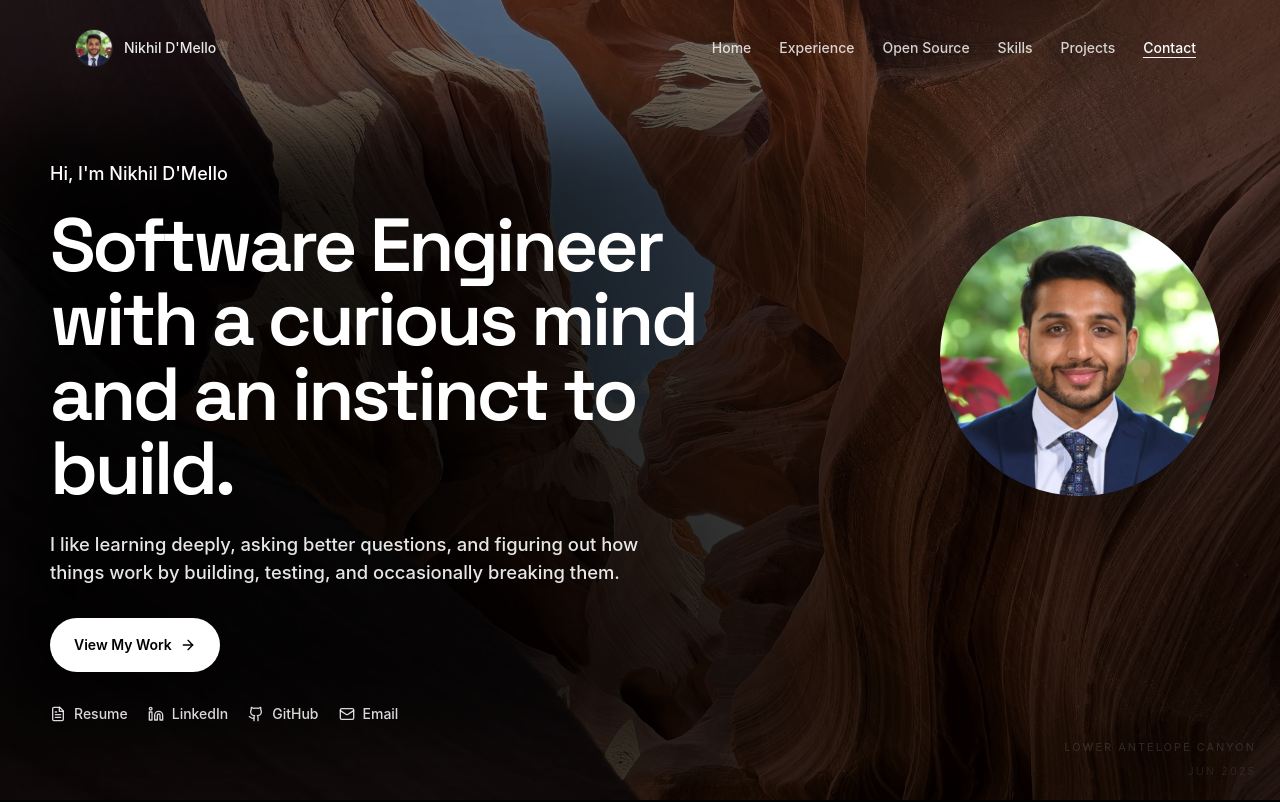
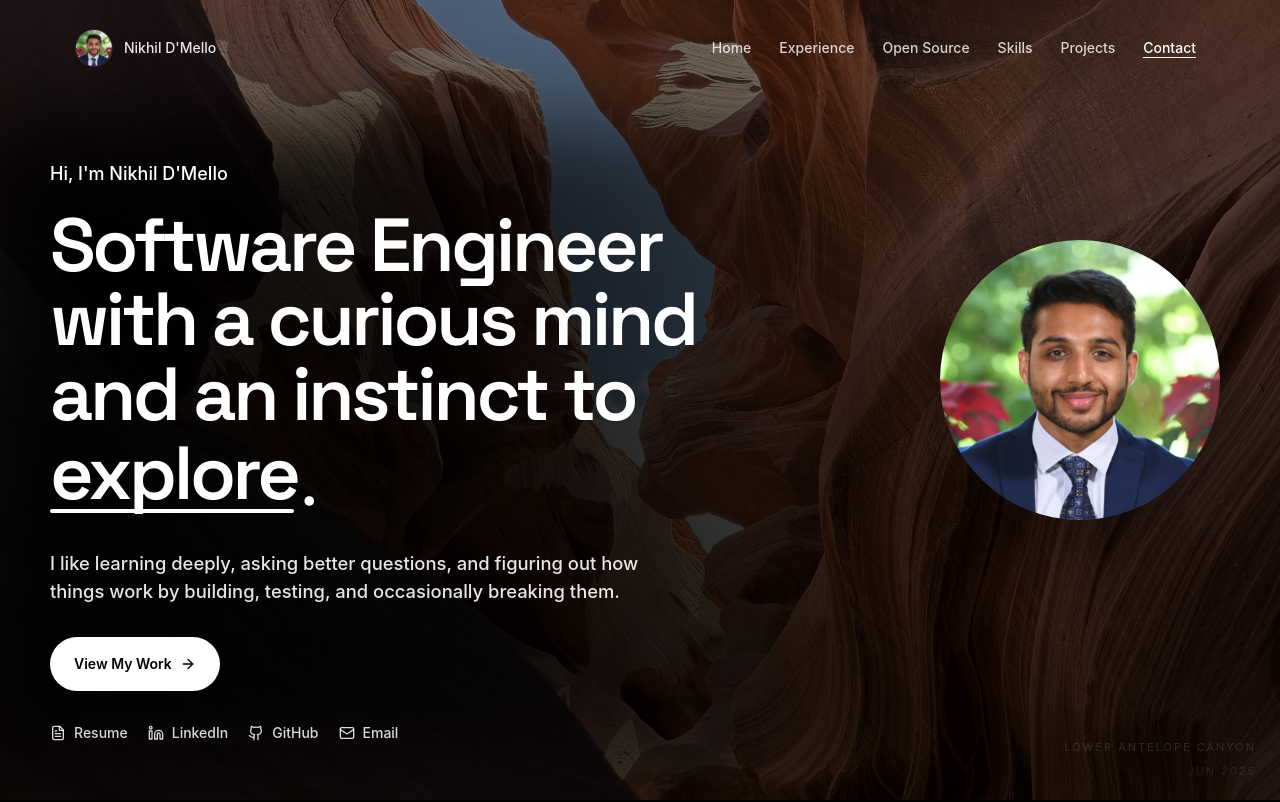
Before and after one commit to nikdmello/website, a Next.js app: page / in a window 1280 px wide. Shown: the top 802 px of the page. Built offline with nearby package versions, Linux system fonts and the light colour scheme.

Commit message:
Polish hero word animation and layout

```diff
--- a/components/Hero.tsx
+++ b/components/Hero.tsx
@@ -3,13 +3,14 @@
 import { motion } from 'framer-motion'
 import Image from 'next/image'
 import { ArrowRight, FileText, Github, Linkedin, Mail } from 'lucide-react'
-import { type MouseEvent } from 'react'
+import { useEffect, useState, type MouseEvent } from 'react'
 import ScrollArrow from './ScrollArrow'
 import CursorToast from './CursorToast'
 import { useCursorToast } from '@/hooks/useCursorToast'
 import { copyTextToClipboard } from '@/lib/copyTextToClipboard'
 
 const emailAddress = 'nik.dmello@gmail.com'
+const rotatingWords = ['build', 'create', 'explore', 'test']
 
 const socialLinks = [
   {
@@ -26,6 +27,48 @@ const socialLinks = [
 
 export default function Hero() {
   const { toast, showToast } = useCursorToast()
+  const [activeWordIndex, setActiveWordIndex] = useState(0)
+  const [typedLength, setTypedLength] = useState(0)
+  const [isDeleting, setIsDeleting] = useState(false)
+
+  useEffect(() => {
+    const currentWord = `${rotatingWords[activeWordIndex]}.`
+
+    if (!isDeleting && typedLength < currentWord.length) {
+      const typeTimeout = window.setTimeout(() => {
+        setTypedLength((currentLength) => currentLength + 1)
+      }, 45)
+
+      return () => window.clearTimeout(typeTimeout)
+    }
+
+    if (!isDeleting && typedLength === currentWord.length) {
+      const holdTimeout = window.setTimeout(() => {
+        setIsDeleting(true)
+      }, 2000)
+
+      return () => window.clearTimeout(holdTimeout)
+    }
+
+    if (isDeleting && typedLength > 0) {
+      const deleteTimeout = window.setTimeout(() => {
+        setTypedLength((currentLength) => currentLength - 1)
+      }, 28)
+
+      return () => window.clearTimeout(deleteTimeout)
+    }
+
+    if (isDeleting && typedLength === 0) {
+      const nextWordTimeout = window.setTimeout(() => {
+        setIsDeleting(false)
+        setActiveWordIndex((currentIndex) => (currentIndex + 1) % rotatingWords.length)
+      }, 70)
+
+      return () => window.clearTimeout(nextWordTimeout)
+    }
+
+    return undefined
+  }, [activeWordIndex, typedLength, isDeleting])
 
   const copyEmail = async (event: MouseEvent<HTMLButtonElement>) => {
     const target = event.currentTarget
@@ -39,6 +82,15 @@ export default function Hero() {
   const scrollToProjects = () => {
     document.getElementById('projects')?.scrollIntoView({ behavior: 'smooth', block: 'start' })
   }
+
+  const animatedWord = rotatingWords[activeWordIndex]
+  const currentWord = `${animatedWord}.`
+  const visibleText = currentWord.slice(0, typedLength)
+  const visibleWord = visibleText.replace(/\.$/, '')
+  const showPeriod = visibleText.endsWith('.')
+  const underlineWidth = Math.max(animatedWord.length * 0.48, 1.1)
+  const underlineRightInset = animatedWord === 'build' ? '0.18em' : '0.12em'
+  const periodOffsetClass = animatedWord === 'build' ? '-ml-[0.08em]' : '-ml-[0.02em]'
 
   return (
     <section id="home" className="relative flex min-h-[100svh] items-start pb-16 pt-24 sm:min-h-screen sm:items-center sm:pb-28 sm:pt-32">
@@ -60,7 +112,7 @@ export default function Hero() {
             transition={{ duration: 0.85, ease: 'easeOut', delay: 0.06 }}
             className="relative order-1 w-full max-w-[280px] justify-self-center sm:max-w-[320px] lg:order-2 lg:max-w-[300px] lg:self-start lg:justify-self-end"
           >
-            <div className="relative mx-auto flex w-full items-center justify-center lg:translate-y-20 xl:translate-y-[4.5rem]">
+            <div className="relative mx-auto flex w-full items-center justify-center lg:translate-y-28 xl:translate-y-24">
               <div className="absolute inset-[-18px] rounded-full bg-[radial-gradient(circle,rgba(255,255,255,0.1),rgba(255,255,255,0)_70%)] blur-lg" />
               <div className="relative h-[236px] w-[236px] sm:h-[268px] sm:w-[268px] lg:h-[280px] lg:w-[280px]">
                 <div className="relative h-full w-full overflow-hidden rounded-full shadow-[0_28px_70px_rgba(0,0,0,0.42)]">
@@ -83,8 +135,27 @@ export default function Hero() {
               Hi, I&apos;m Nikhil D&apos;Mello
             </p>
 
-            <h1 className="mx-auto mt-4 max-w-[14ch] text-[2.22rem] font-semibold leading-[0.99] tracking-[-0.045em] text-white sm:mt-5 sm:max-w-[15ch] sm:text-[3.1rem] lg:mx-0 lg:max-w-[16ch] lg:text-[4.2rem] xl:text-[4.7rem]">
-              Software Engineer with a curious mind and an instinct to build.
+            <h1 className="mx-auto mt-4 max-w-[15ch] text-[2.22rem] font-semibold leading-[0.99] tracking-[-0.045em] text-white sm:mt-5 sm:max-w-[15ch] sm:text-[3.1rem] lg:mx-0 lg:max-w-none lg:text-[4.2rem] xl:text-[4.7rem]">
+              <span className="block">Software Engineer</span>
+              <span className="block">with a curious mind</span>
+              <span className="block">
+                and an instinct to{' '}
+                <motion.span
+                  animate={{ width: `${underlineWidth}em` }}
+                  transition={{ duration: 0.16, ease: [0.2, 0.8, 0.2, 1] }}
+                  className="relative inline-flex h-[1.1em] items-end overflow-hidden align-baseline"
+                >
+                  <span className="absolute bottom-[3px] left-0 block whitespace-nowrap leading-none">
+                    {visibleWord}
+                  </span>
+                  <span
+                    aria-hidden="true"
+                    className="absolute bottom-[1px] left-0 h-[4px] rounded-full bg-white"
+                    style={{ right: underlineRightInset }}
+                  />
+                </motion.span>
+                {showPeriod ? <span className={`relative ${periodOffsetClass} -top-[0.16em] text-[0.72em] text-white/78`}>.</span> : null}
+              </span>
             </h1>
 
             <p className="mx-auto mt-5 max-w-[32rem] text-[1rem] leading-relaxed text-white/90 sm:hidden">
```
